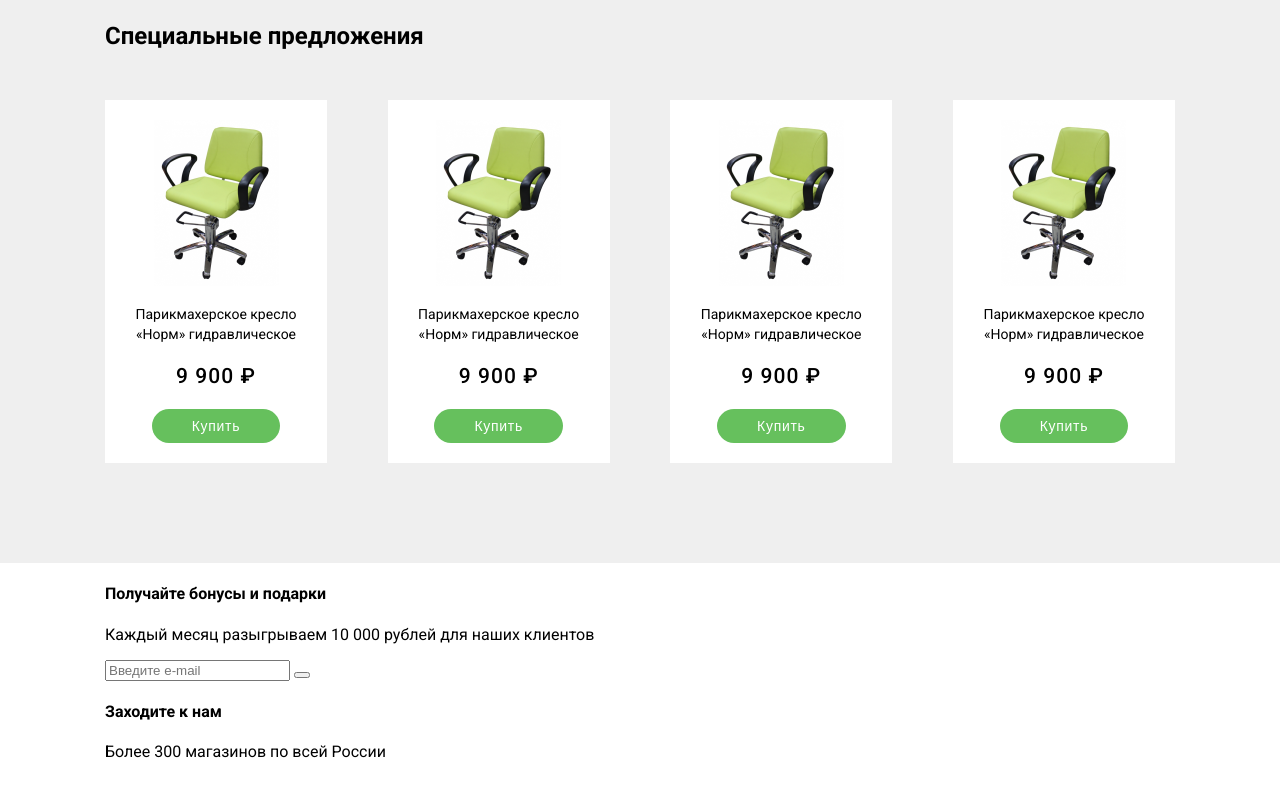
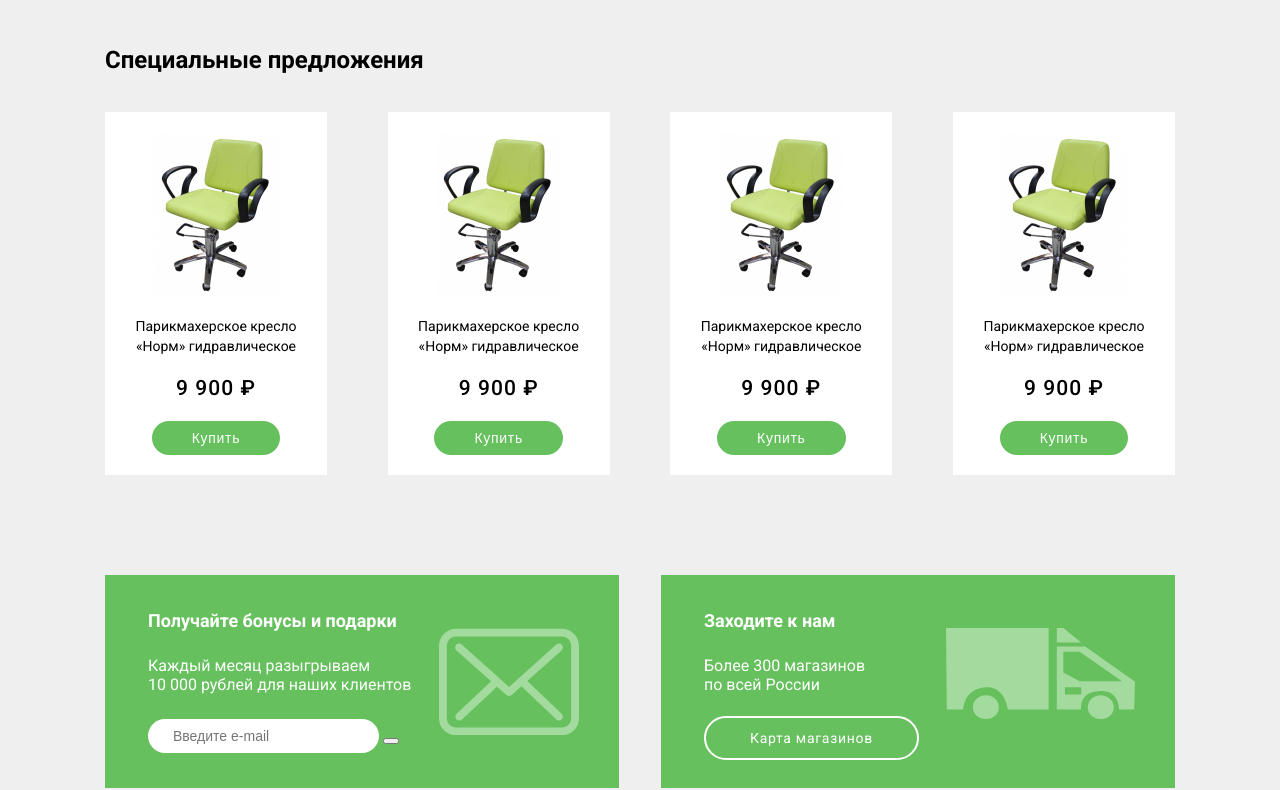
Before and after one commit to Yuriy-Tkachenko/Beauty, a website: page source/index.html in a window 1280 px wide. Shown: the part 912-1702 px from the top of the page. Drawn offline with nearby package versions, Linux system fonts and the light colour scheme; files that its build step writes are made by us from their sources; files whose address does not match are found by name.

Commit message:
created benefits.scss

```diff
--- a/source/index.html
+++ b/source/index.html
@@ -77,7 +77,7 @@
     </section>
     <section class="special-offer">
       <div class="container">
-        <h3 class="title">Специальные предложения</h3>
+        <h3 class="offer-title">Специальные предложения</h3>
         <ul class="special-offer__list">
           <li class="special-offer__item">
             <picture class="special-offer__picture">
@@ -117,17 +117,17 @@
     <section class="benefits">
       <div class="container">
         <ul class="benefits__list">
-          <li class="benefits__item">
+          <li class="benefits__item benefits__item--mail-logo-position">
             <h4 class="benefits__title">Получайте бонусы и подарки</h4>
-            <p class="benefits__description">Каждый месяц разыгрываем 10 000 рублей для наших клиентов</p>
-            <form action="#">
-              <input type="text" placeholder="Введите e-mail" required>
-              <button type="submit"></button>
+            <p class="benefits__description">Каждый месяц разыгрываем <br> 10 000 рублей для наших клиентов</p>
+            <form class="benefits-form" action="#">
+              <input class="benefits-form__input" type="text" placeholder="Введите e-mail" required>
+              <button class="benefits-form__button" type="submit"></button>
             </form>
           </li>
-          <li class="benefits__item">
+          <li class="benefits__item benefits__item--car-logo-position">
             <h4 class="benefits__title">Заходите к нам</h4>
-            <p class="benefits__description">Более 300 магазинов по всей России</p>
+            <p class="benefits__description benefits__description--position">Более 300 магазинов <br> по всей России</p>
             <a class="button-link" href="#">Карта магазинов</a>
           </li>
         </ul>
--- /dev/null
+++ b/source/sass/blocks/benefits.scss
@@ -0,0 +1,73 @@
+.benefits {
+  background-color: $firm-light-grey;
+}
+.benefits .container {
+  padding-bottom: 132px;
+}
+
+.benefits__list {
+  display: flex;
+  justify-content: space-between;
+  flex-wrap: wrap;
+}
+
+.benefits__item {
+  background-color: $firm-green;
+  color: $firm-white;
+  padding: 35px 43px;
+  width: 514px;
+  position: relative;
+  margin-bottom: 20px;
+
+  &:before {
+    content: "";
+    position: absolute;
+  }
+}
+
+.benefits__item--mail-logo-position {
+  &:before {
+    width: 140px;
+    height: 107px;
+    background-image: url(../../img/mail.svg);
+    right: 40px;
+    top: 25%;
+  }
+}
+
+.benefits__item--car-logo-position {
+  &:before {
+    width: 189px;
+    height: 91px;
+    background-image: url(../../img/car.svg);
+    right: 40px;
+    top: 25%;
+  }
+}
+
+.benefits__title {
+  font-weight: 700;
+  font-size: 18px;
+  line-height: 21px;
+  margin: 0 0 25px 0;
+}
+
+.benefits__description {
+  margin: 0 0 25px 0;
+}
+
+.benefits__description--position {
+  margin-bottom: 34px;
+}
+
+.benefits-form__input {
+  color: $firm-light-grey;
+  font-size: 14px;
+  line-height: 16px;
+  border: none;
+  border-radius: 40px;
+  padding: 9px 25px;
+}
+
+.button-link {
+}
--- a/source/sass/blocks/special-offer.scss
+++ b/source/sass/blocks/special-offer.scss
@@ -6,10 +6,11 @@
   padding: 80px 20px 80px 20px;
 }
 
-.title {
+.offer-title {
   font-weight: 700;
   font-size: 24px;
   line-height: 28px;
+  margin-bottom: 38px;
 }
 
 .special-offer__list {
--- a/source/sass/style.scss
+++ b/source/sass/style.scss
@@ -7,3 +7,4 @@
 @import "./blocks/page-header.scss";
 @import "./blocks//main-offer.scss";
 @import "./blocks/special-offer.scss";
+@import "./blocks/benefits.scss";
```
Also changed, not shown: source/img/car.svg (added).
